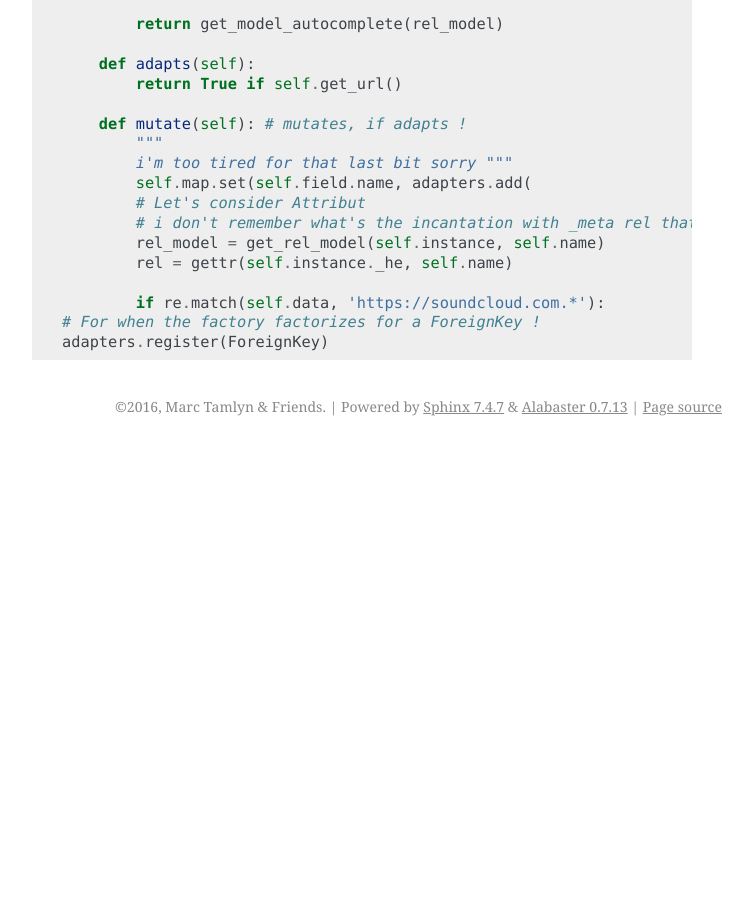
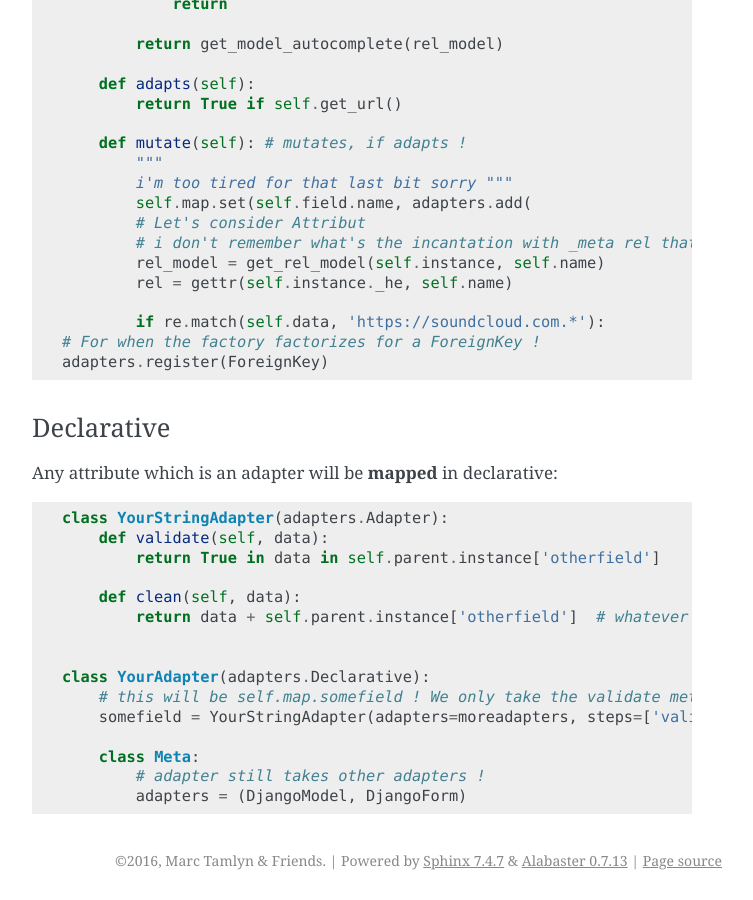
Before and after one commit to mjtamlyn/django-adapters, a Sphinx documentation site: the page built from docs/source/tutorial.rst, in a window 1280 px wide and 900 px high, scrolled down 4238 px. Shown: the whole window, without its empty margins (388-1141 px from the left). Built offline with Sphinx 7.4.7, drawn with Linux system fonts in a browser that asks for light colours; before the commit the page ends 4684 px from its top, so only the background shows below that; some of the changed text lies outside the part shown.

Commit message:
declarative

```diff
--- a/docs/source/tutorial.rst
+++ b/docs/source/tutorial.rst
@@ -75,7 +75,8 @@ javascript.
                 pk=self.data['pk']).first()
         )
         initial=lambda self: (
-            self.initial = copy(self.instance.__dict__)
+            self.initial = self.initial # something like that
+            or copy(self.instance.__dict__)
             if self.instance else None
         ),
         process=lambda self: (
@@ -218,3 +219,24 @@ javascript.
             if re.match(self.data, 'https://soundcloud.com.*'):
     # For when the factory factorizes for a ForeignKey !
     adapters.register(ForeignKey)
+
+Declarative
+-----------
+
+Any attribute which is an adapter will be **mapped** in declarative::
+
+    class YourStringAdapter(adapters.Adapter):
+        def validate(self, data):
+            return True in data in self.parent.instance['otherfield']
+
+        def clean(self, data):
+            return data + self.parent.instance['otherfield']  # whatever
+
+
+    class YourAdapter(adapters.Declarative):
+        # this will be self.map.somefield ! We only take the validate method !
+        somefield = YourStringAdapter(adapters=moreadapters, steps=['validate'])
+
+        class Meta:
+            # adapter still takes other adapters !
+            adapters = (DjangoModel, DjangoForm)
```
